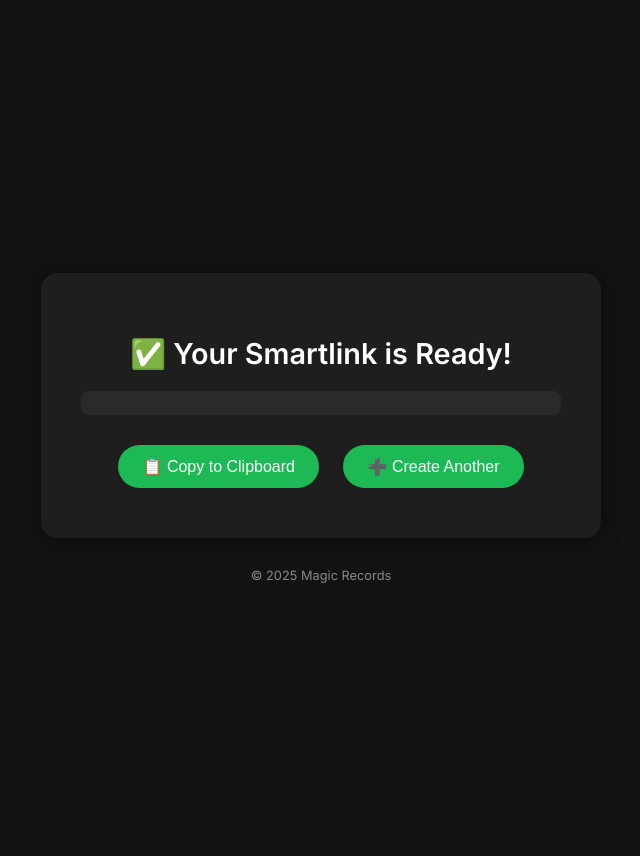
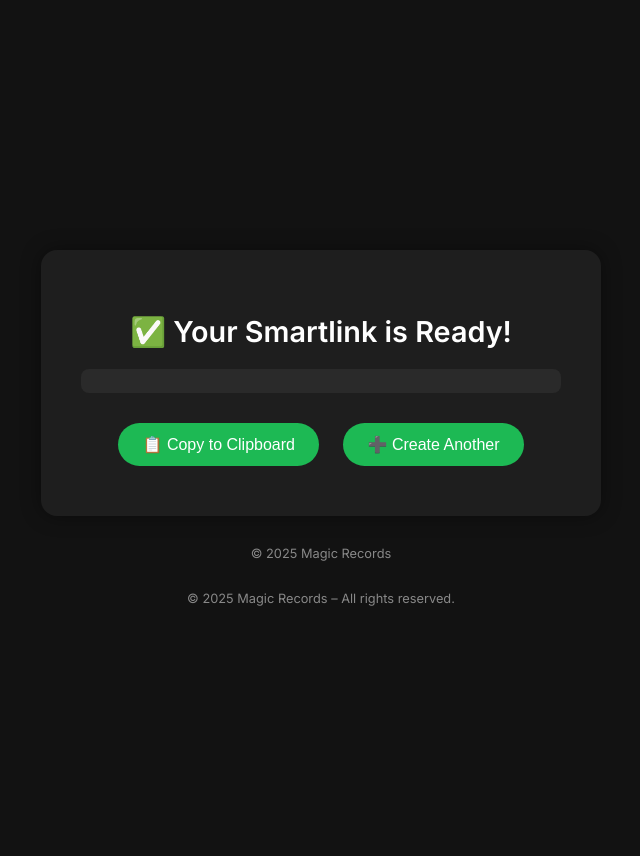
Before and after one commit to kerlosrady/spotify-smartlink-tracker, a Flask app: template templates/smartlink_success.html in a window 1280 px wide. Shown: the whole page, without its empty margins (319-959 px from the left). Run offline with Flask 3, Linux system fonts and the light colour scheme; the template is opened without the code that fills it, so the values that code supplies are empty.

Commit message:
Update smartlink_success.html

```diff
--- a/templates/smartlink_success.html
+++ b/templates/smartlink_success.html
@@ -77,6 +77,8 @@
       });
     }
   </script>
-
+<div class="footer">
+   © 2025 Magic Records – All rights reserved.
+  </div>
 </body>
 </html>
```
